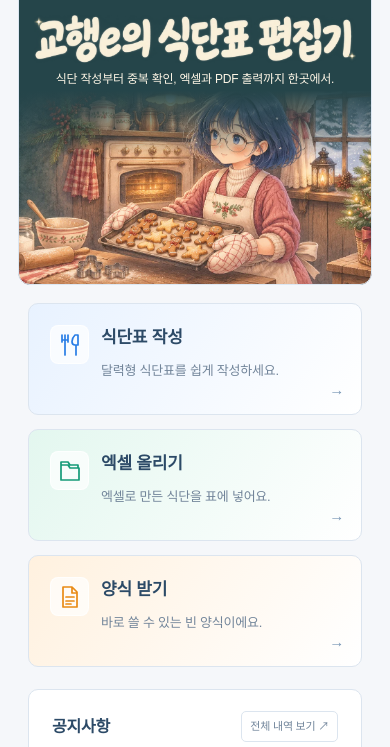
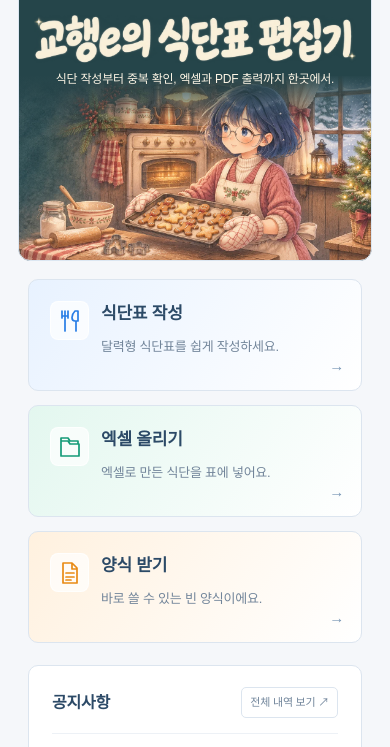
Before and after one commit to lynqook-gif/food, a plain HTML site: page index.html in a window 390 px wide. Shown: the part 63-810 px from the top of the page. Drawn offline with Linux system fonts and the light colour scheme; a web font is replaced by a local one.

Commit message:
식단표 첫 화면 배너 높이 줄임(Codex) + 공지 (2026-11-24)
Co-Authored-By: Claude Opus 5.5 <noreply@anthropic.com>

```diff
--- a/design/dashboard.css
+++ b/design/dashboard.css
@@ -141,8 +141,13 @@
     padding:7px 11px;border-radius:6px;background:#fff7e7;color:#244047;font-weight:650;white-space:nowrap;
   }
   body.brand-food #design-hero {
-    display:flex!important;height:auto!important;aspect-ratio:3/1;
-    background:#25454a url("food-christmas-kitchen.webp") center/cover no-repeat!important;
+    display:flex!important;height:clamp(245px, calc((100vw - 280px) / 3), 320px)!important;aspect-ratio:auto;
+    background:#25454a!important;
+  }
+  body.brand-food #design-hero::before {
+    content:"";display:block!important;position:absolute;inset:0 0 0 auto;width:auto;aspect-ratio:3/1;max-width:100%;
+    background:url("food-christmas-kitchen.webp") right center/auto 100% no-repeat;
+    mask-image:linear-gradient(to right,transparent,black 20%);
   }
   body.brand-food #design-hero .desk-copy {
     position:relative!important;width:42%!important;height:auto!important;margin:0 0 0 4%!important;padding:0!important;
@@ -162,10 +167,11 @@
   body.brand-food:has(.desk-food-home:not([hidden])).mobile-menu-open > .brand-topbar {position:fixed!important}
   body.brand-food #design-hero {
     display:block!important;aspect-ratio:auto;
-    min-height:330px!important;
-    background:linear-gradient(#25454a 41%,#25454a00 61%) top/100% 100% no-repeat,
-      #25454a url("food-christmas-kitchen.webp") 87% bottom/auto 208px no-repeat!important;
+    min-height:306px!important;
+    background:linear-gradient(#25454a 39%,#25454a00 56%) top/100% 100% no-repeat,
+      #25454a url("food-christmas-kitchen.webp") 88% bottom/auto 184px no-repeat!important;
   }
+  body.brand-food #design-hero::before {display:none!important}
   body.brand-food #design-hero .desk-copy {
     width:auto!important;max-width:none;margin:0!important;padding:59px 15px 0!important;text-align:center!important;
   }
--- a/index.html
+++ b/index.html
@@ -220,8 +220,8 @@ th.meal{font-size:var(--fs);font-weight:600;writing-mode:vertical-rl;letter-spac
 .side .mealed button{min-width:34px;font-size:14px}
 </style>
 <style id="pageSize">@page{size:A4 portrait;margin:0}</style>
-<link rel="stylesheet" href="design/dashboard.css?v=20261124-shortcuts1">
-<script defer src="design/dashboard.js?v=20261124-christmas2"></script>
+<link rel="stylesheet" href="design/dashboard.css?v=20261124-banner1">
+<script defer src="design/dashboard.js?v=20261124-banner1"></script>
 
 
 </head><body>
```
Also changed, not shown: design/dashboard.js (+1 -1 lines), 식단표.html (+2 -2 lines).
